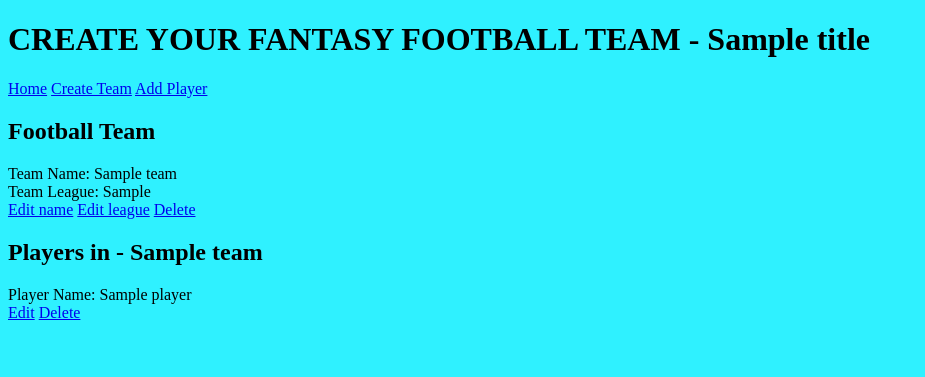
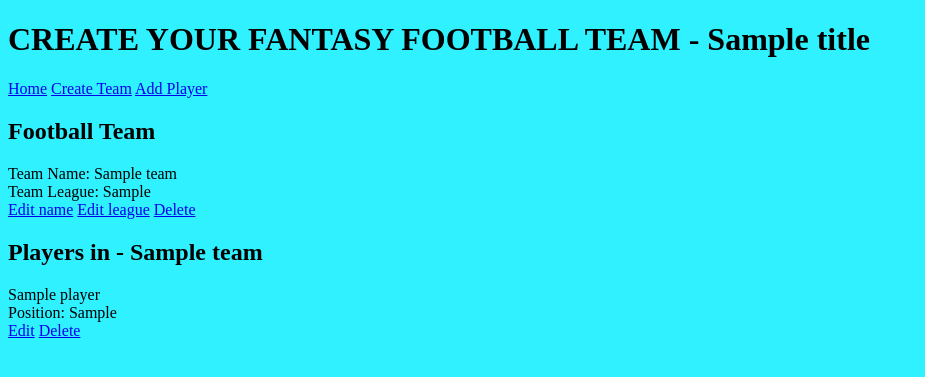
Before and after one commit to ajxbutt/fantasy-football, a Flask app: template frontend/application/templates/index.html in a window 1280 px wide. Shown: the top 377 px of the page, without its empty margins (0-925 px from the left). Run offline with Flask 2, Linux system fonts and the light colour scheme; tables that the repository leaves empty hold one stand-in row (values such as "Sample post"); the template is opened without the code that fills it: values that come from a table or form of the project are taken from there, most other values are stand-ins (such as "Sample title", 1, 10 or a date in 2020); parts of the project's set-up code (start-up, migrations or seed data) failed here and were passed over.

Commit message:
App fully functional, added position attribute for players

```diff
--- a/backend/application/models.py
+++ b/backend/application/models.py
@@ -9,4 +9,5 @@ class Teams(db.Model):
 class Players(db.Model):
     id = db.Column(db.Integer, primary_key=True)
     name = db.Column(db.String(30), nullable=False)
+    position = db.Column(db.String(5), nullable=False)
     team_id = db.Column(db.Integer, db.ForeignKey('teams.id'), nullable=True)
--- a/frontend/application/forms.py
+++ b/frontend/application/forms.py
@@ -9,5 +9,6 @@ class TeamForm(FlaskForm):
 
 class PlayerForm(FlaskForm):
     name = StringField("Player Name", validators=[DataRequired()])
+    position = StringField("Position", validators=[DataRequired()])
     # team = SelectField("Player Team", choices=[])
     submit = SubmitField("Submit")
--- a/frontend/application/models.py
+++ b/frontend/application/models.py
@@ -9,4 +9,5 @@ class Teams(db.Model):
 class Players(db.Model):
     id = db.Column(db.Integer, primary_key=True)
     name = db.Column(db.String(30), nullable=False)
+    position = db.Column(db.String(5), nullable=False)
     team_id = db.Column(db.Integer, db.ForeignKey('teams.id'), nullable=True)
--- a/frontend/application/routes.py
+++ b/frontend/application/routes.py
@@ -31,7 +31,7 @@ def create_player():
     #     form.team.choices.append((team["id"], team["name"]))
 
     if request.method == "POST":
-        response = requests.post(f"http://{backend_host}/create/player/1", json={"name": form.name.data}) #, "team_id": form.team.data})
+        response = requests.post(f"http://{backend_host}/create/player/1", json={"name": form.name.data, "position": form.position.data}) #, "team_id": form.team.data})
         app.logger.info(f"Response: {response.text}")
         return redirect(url_for('home'))
 
--- a/frontend/application/templates/create_player.html
+++ b/frontend/application/templates/create_player.html
@@ -4,6 +4,7 @@
     <form method='POST' action=''>
         {{ form.hidden_tag() }}
         {{ form.name.label }} {{ form.name }}<br>
+        {{ form.position.label }} {{ form.position }}<br>
     {#  {{ form.team.label }} {{ form.team }}<br> #}
         {{ form.submit }}<br>
     </form>
--- a/frontend/application/templates/index.html
+++ b/frontend/application/templates/index.html
@@ -14,7 +14,8 @@
     <h2>Players in - {{ team["name"] }}</h2>
     {% for player in team["players"] %}
         <p>
-            Player Name: {{ player["name"] }}<br>
+            {{ player["name"] }}<br>
+            Position: {{ player["position"] }}<br>
             <a href="{{ url_for('update_player_name', id=player.id) }}">Edit</a>
             <a href="{{ url_for('delete_player', id=player.id) }}">Delete</a>
         </p>
```
Also changed, not shown: backend/application/routes.py (+21 -18 lines).
